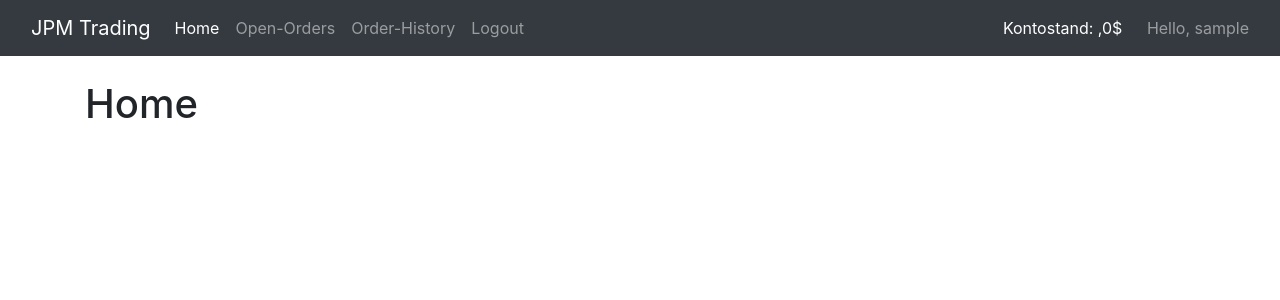
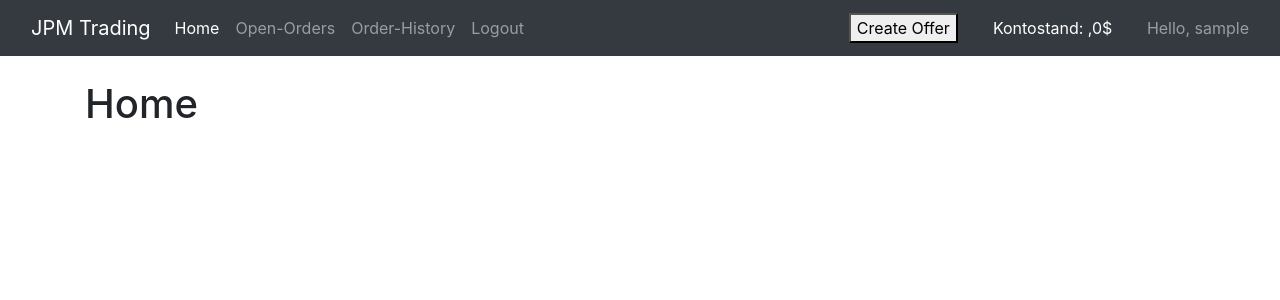
Before and after one commit to manuelkienlein/hackaTUM_JPM-Trading, a Django app: page /accounts in a window 1280 px wide. Shown: the top 300 px of the page. Run offline with Django 4.2, Linux system fonts and the light colour scheme; the visitor is signed in with stand-in values (Sample User, id 1); some libraries are stand-ins or nearby versions.

Commit message:
add, sell in web

```diff
--- a/web/templates/account/account.html
+++ b/web/templates/account/account.html
@@ -1,5 +1,10 @@
 {% extends 'base.html' %}
 
 {% block content %}
+<style>
+
+</style>
     <h1>Home</h1>
+
+
 {% endblock %}
--- a/web/templates/account/order-history.html
+++ b/web/templates/account/order-history.html
@@ -6,6 +6,7 @@
   .True {
     background-color: rgb(116, 246, 116);
   }
+
 
 </style>
 
--- a/web/templates/header.html
+++ b/web/templates/header.html
@@ -2,7 +2,18 @@
 
   .header_m {
     padding-right: 20px;
+    margin-right: 10px;
+    margin-top: 2px;
   }
+
+  .navbar_button {
+    padding-right: 35px;
+    padding-top: 5px;
+  }
+
+
+
+
 </style>
 
 
@@ -22,6 +33,13 @@
                     <a class="nav-link" href="/accounts/logout">Logout</a>
                 </div>
                 <ul class="navbar-nav ml-auto">
+                  <div class="navbar_button">
+                    <form method = "POST" action = "{% url 'web_createorder'%}" >
+                      {% csrf_token %}
+                    <button class="offer_wrapper"> Create Offer </button>
+                    </form>
+                  </div>
+
                     <span class="navbar-text">
                         <a class="header_m">Kontostand: {{ user.userextension.kontostand }},0$</a>
                         Hello, {{ user.username }}
--- a/web/templates/registration/login.html
+++ b/web/templates/registration/login.html
@@ -273,14 +273,11 @@
     <meta charset="UTF-8">
     <meta http-equiv="X-UA-Compatible" content="IE=edge">
     <meta name="viewport" content="width=device-width, initial-scale=1.0">
-    <title>Metis - Anmeldung</title>
     <link rel="preconnect" href="https://fonts.googleapis.com">
     <link rel="preconnect" href="https://fonts.gstatic.com" crossorigin>
     <link href="https://fonts.googleapis.com/css2?family=Roboto&display=swap" rel="stylesheet">
     <link rel="stylesheet" href="https://stackpath.bootstrapcdn.com/bootstrap/4.4.1/css/bootstrap.min.css"
           integrity="sha384-Vkoo8x4CGsO3+Hhxv8T/Q5PaXtkKtu6ug5TOeNV6gBiFeWPGFN9MuhOf23Q9Ifjh" crossorigin="anonymous">
-    <link rel="stylesheet" href="anmeldung.css">
-    <link rel="icon" type="image/x-icon" href="../Logo/metis-icon.png">
 </head>
 <body>
 {% load crispy_forms_tags %}
--- a/web/urls.py
+++ b/web/urls.py
@@ -1,5 +1,7 @@
 from django.urls import path, include
 from . import views
+from web.views import create
+
 urlpatterns = [
     path('', views.index, name='web_index'),
     path('registration', views.registration, name='web_registration'),
@@ -7,4 +9,5 @@ urlpatterns = [
     path('accounts', views.account, name='web_account'),
     path('accounts/orders', views.account_orders, name='web_account_orders'),
     path('accounts/order-history', views.account_order_history, name='web_account_order_history'),
+    path('offer/create', create, name = "web_createorder"),
 ]
```
Also changed, not shown: web/templates/create.html (+33 -5 lines).
